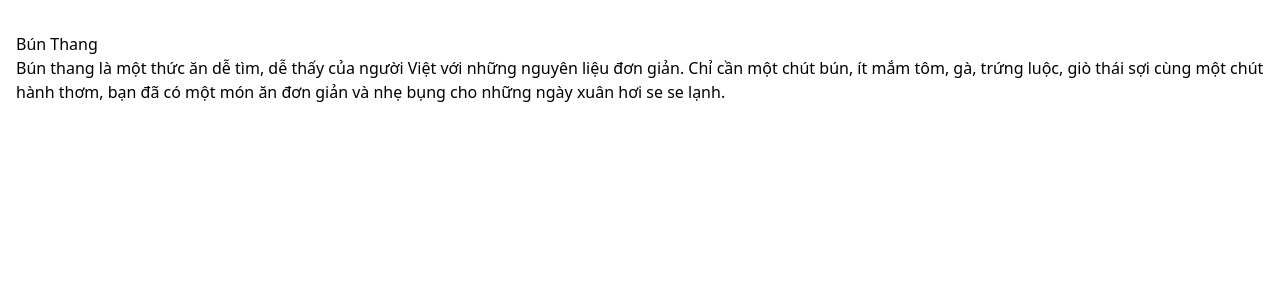
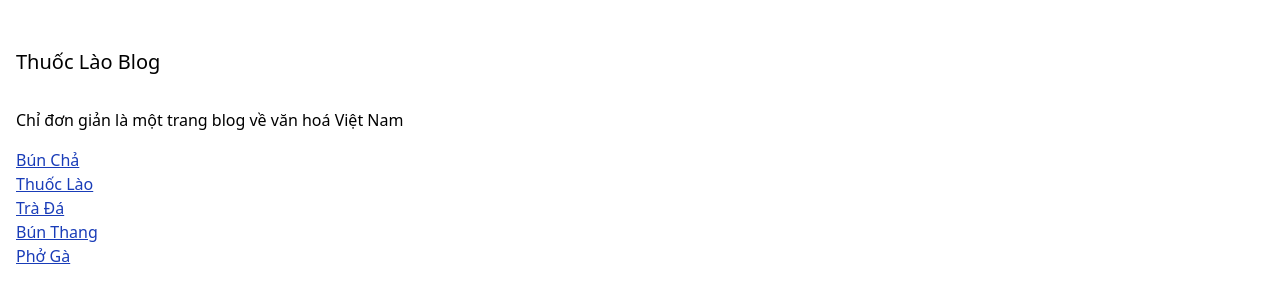
Before and after one commit to doraeminemon/bun-thang, a SvelteKit app: page / in a window 1280 px wide. Shown: the top 300 px of the page. Built offline with nearby package versions, Linux system fonts and the light colour scheme.

Commit message:
Add subpage, move styling into another folder

```diff
--- a/src/app.css
+++ /dev/null
@@ -1,2 +0,0 @@
-@import 'tailwindcss';
-@plugin '@tailwindcss/typography';
--- a/src/routes/+layout.svelte
+++ b/src/routes/+layout.svelte
@@ -1,5 +1,5 @@
 <script>
-	import '../app.css';
+	import '../styles/app.css';
 	let { children } = $props();
 </script>
 
--- a/src/routes/+page.svelte
+++ b/src/routes/+page.svelte
@@ -1,7 +1,9 @@
-<section class="mx-4 my-8 min-h-screen">
-  <h1>Bún Thang</h1>
-  <p> Bún thang là một thức ăn dễ tìm, dễ thấy của người Việt với những
-    nguyên liệu đơn giản. Chỉ cần một chút bún, ít mắm tôm, gà, trứng luộc,
-    giò thái sợi cùng một chút hành thơm, bạn đã có một món ăn đơn giản và
-    nhẹ bụng cho những ngày xuân hơi se se lạnh.</p>
+<section class="mx-4 my-8 min-h-screen flex flex-col">
+  <h1>Thuốc Lào Blog</h1>
+  <p class="py-4">Chỉ đơn giản là một trang blog về văn hoá Việt Nam</p>
+  <a href="/bun-cha">Bún Chả</a>
+  <a href="/thuoc-lao">Thuốc Lào</a>
+  <a href="/tra-da">Trà Đá</a>
+  <a href="/bun-thang">Bún Thang</a>
+  <a href="/pho-ga">Phở Gà</a>
 </section>
--- /dev/null
+++ b/src/routes/bun-thang.svelte
@@ -0,0 +1,7 @@
+<section class="mx-4 my-8 min-h-screen">
+  <h1>Bún Thang</h1>
+  <p> Bún thang là một thức ăn dễ tìm, dễ thấy của người Việt với những
+    nguyên liệu đơn giản. Chỉ cần một chút bún, ít mắm tôm, gà, trứng luộc,
+    giò thái sợi cùng một chút hành thơm, bạn đã có một món ăn đơn giản và
+    nhẹ bụng cho những ngày xuân hơi se se lạnh.</p>
+</section>
--- /dev/null
+++ b/src/routes/thuoc-lao.svelte
@@ -0,0 +1,35 @@
+<section class="mx-4 my-8 min-h-screen">
+  <section class="hero">
+        <!-- <ImgThuocLao /> -->
+      </section>
+      <section class="philosophy">
+        <h2>Triết học</h2>
+        <p>
+          Tìm niềm vui cuộc sống mà không làm người khác phiền toái.
+        </p>
+      </section>
+      <section class="product">
+        <h2>
+          Cách dùng</h2>
+        <p>
+          Thuốc Lào Phú An - Tobacco Rustica "Wealthy Peace". Có thể tìm thấy ở trên bất kì con phố hàng trà đá nào ở Hà Nội. Có
+          thể sử dụng cùng với trà xanh.
+          Chỉ cần làm vài hơi và sau đó kéo một hơi dài, nhớ đừng hít vào phổi - với lần đầu hoàn toàn có thể làm bạn hơi chóng mặt. Nhưng nếu bạn
+          đã quen với nó, nó chắc chắn sẽ làm bạn có những cảm giác khoan khoái lạ thường. Nó sẽ gíúp bạn có năng lượng cho
+          cả ngày dài.
+        </p>
+      </section>
+      <section class="action">
+        <h2>
+          Bao giờ nên sử dụng</h2>
+        <p>
+          Nên sử dụng ngay sau khi ăn mỗi ngày. Có thể dùng xen kẽ khi giao lưu. Nó là một bài tập giúp phổi tốt hơn cũng
+          như chống cúm ở nơi khí hậu ẩm ướt như Việt Nam.
+        </p>
+      </section>
+      <section class="flex flex-col">
+        <a class="button" href="https://wise-horse-drsbjai2.twenty.com/invite/b1778fdf-ec56-43ca-a42d-5c8cddf2e0c1">
+          Join The Club!
+        </a>
+      </section>
+</section>
--- /dev/null
+++ b/src/styles/app.css
@@ -0,0 +1,10 @@
+@import 'tailwindcss';
+@plugin '@tailwindcss/typography';
+
+a {
+	@apply text-blue-800 underline;
+}
+
+h1 {
+	@apply py-4 text-xl;
+}
```
Also changed, not shown: src/routes/bun-cha.svelte (added), src/routes/tra-da.svelte (added), 1 other file (tests, documents, lock files or other folders).
